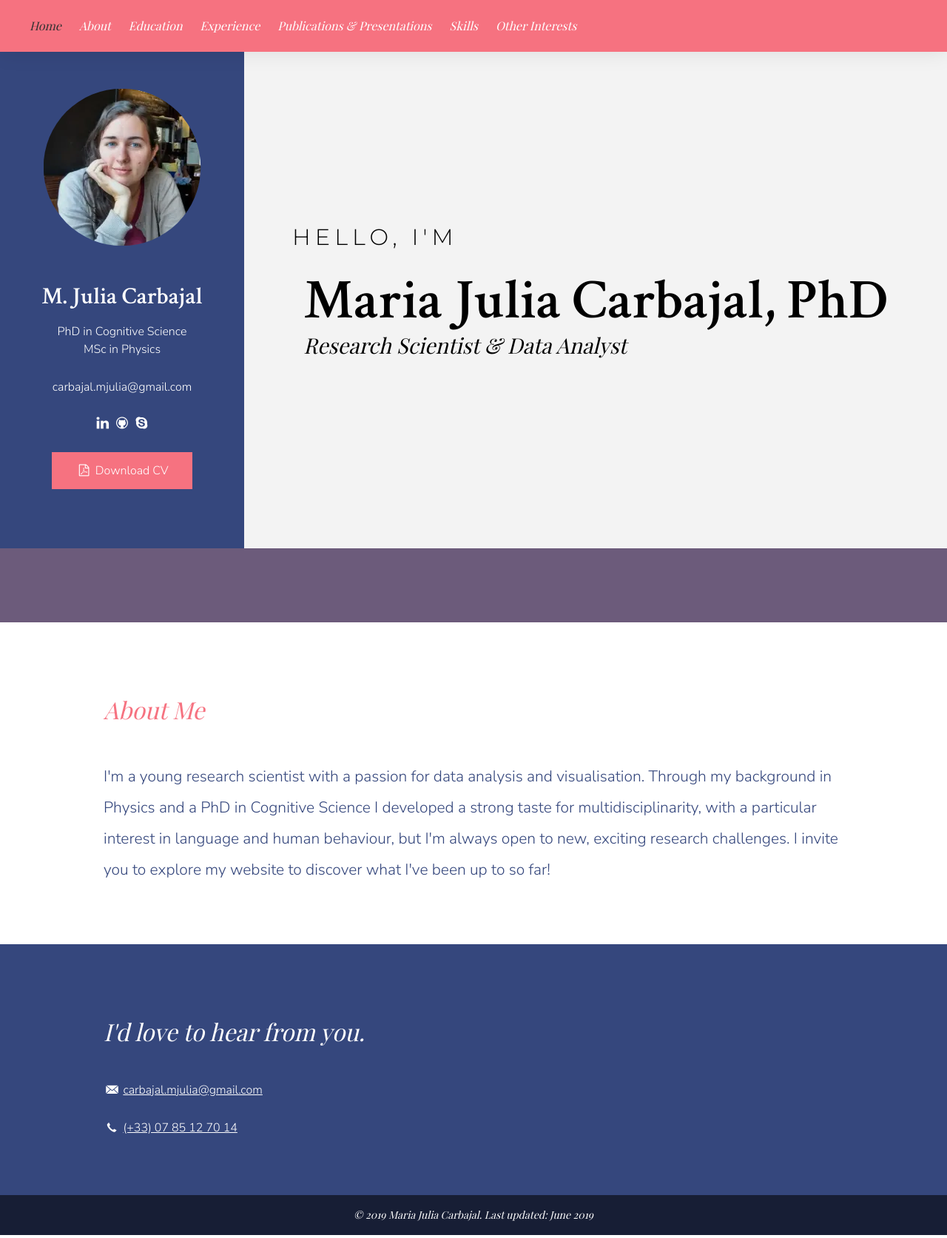
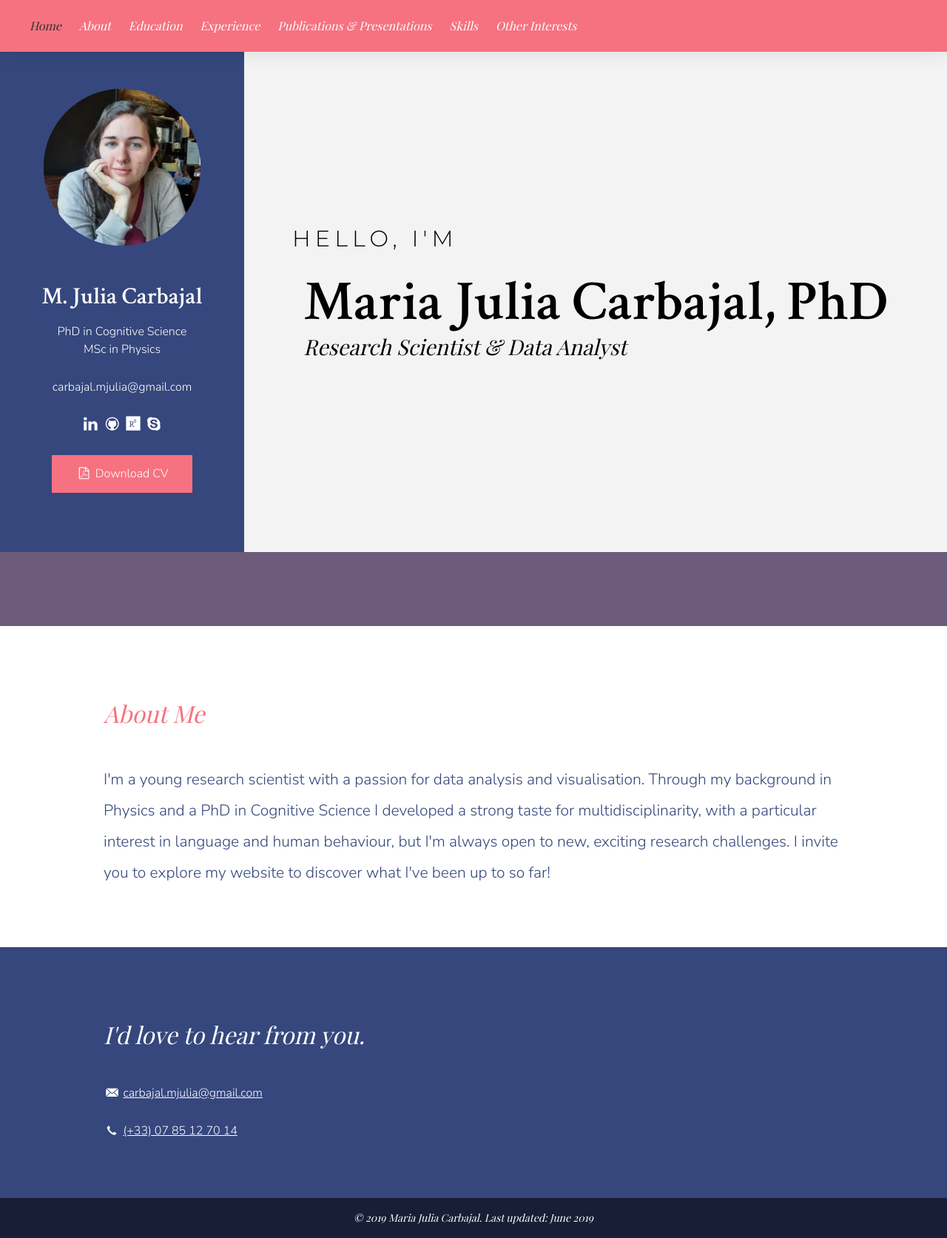
Before and after one commit to basaringaron/julie-website, a Jekyll site: the page built from index.html, in a window 1280 px wide. Shown: the whole page at 74% size. Built offline with Jekyll 4.4.1, drawn with Linux system fonts in a browser that asks for light colours; some web fonts are replaced.

Commit message:
Add ResearchGate social icon

```diff
--- a/css/style.scss
+++ b/css/style.scss
@@ -296,6 +296,19 @@ strong {
 	text-align: center;
 	padding: 50px 0px;
 
+	.social {
+		font-size: 18px;
+	}
+
+	.research-gate-icon {
+		// Kinda eyeballed the size here
+		width: 22px;
+		height: 22px;
+		vertical-align: middle;
+		position: relative;
+		top: -2px;
+	}
+
 	> * {
 		margin-bottom: 30px;
 	}
--- a/index.html
+++ b/index.html
@@ -11,10 +11,11 @@ title: Home
 
 		<a href="mailto:{{ site.email }}">{{ site.email }}</a>
 
-		<div>
-			<a href="https://www.linkedin.com/in/julia-carbajal-851600125/"><i class="icon-linkedin"></i></a>
-			<a href="https://github.com/{{ site.github_username }}"><i class="icon-github-circled"></i></a>
-			<a href="skype:"><i class="icon-skype"></i></a>
+		<div class="social">
+			<a href="https://www.linkedin.com/in/julia-carbajal-851600125/" title="LinkedIn"><i class="icon-linkedin"></i></a>
+			<a href="https://github.com/{{ site.github_username }}" title="GitHub"><i class="icon-github-circled"></i></a>
+			<a href="https://www.researchgate.net/profile/M_Julia_Carbajal" title="ResearchGate"><img class="research-gate-icon" src="/images/research-gate.svg"></a>
+			<a href="skype:" title="Skype"><i class="icon-skype"></i></a>
 		</div>
 
 		<a href="/maria-julia-carbajal-cv.pdf" target="_blank" class="button cv-link">
```
Also changed, not shown: images/research-gate.svg (added).
